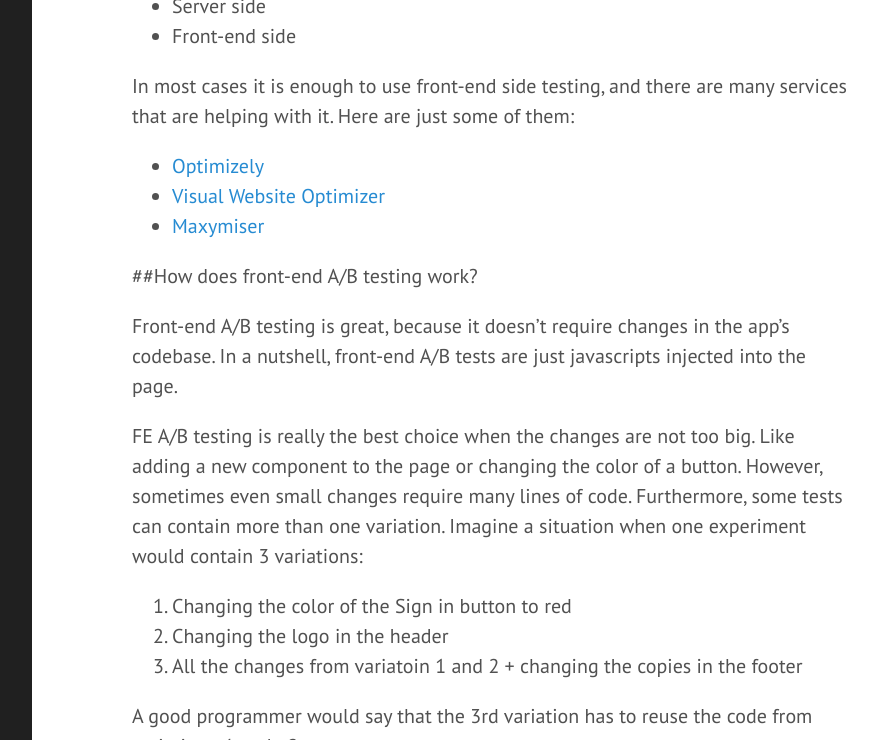
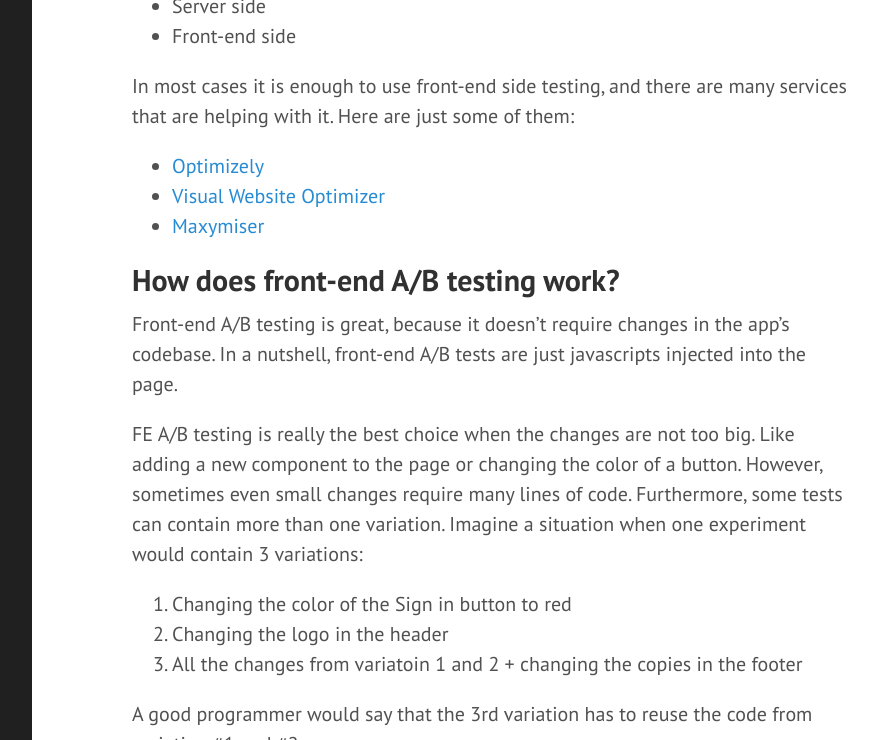
Before and after one commit to zkochan/zkochan.github.io, a Jekyll site: the page built from _posts/2015-05-22-coding-ab-tests-effectively.md, in a window 1280 px wide and 1400 px high, scrolled down 349 px, cut to the strip 0-740 px from the top of the window. Shown: the whole strip, without its empty margins (328-1205 px from the left). Built offline with Jekyll 4.4.1, drawn with Linux system fonts in a browser that asks for light colours; comment, search, counter and statistics services are not loaded; some of the changed text lies outside the part shown.

Commit message:
Update 2015-05-22-coding-ab-tests-effectively.md

````diff
--- a/_posts/2015-05-22-coding-ab-tests-effectively.md
+++ b/_posts/2015-05-22-coding-ab-tests-effectively.md
@@ -22,7 +22,7 @@
 * [Visual Website Optimizer][vwo]
 * [Maxymiser][maxymiser]
 
-##How does front-end A/B testing work?
+## How does front-end A/B testing work?
 
 Front-end A/B testing is great, because it doesn't require changes in the app's codebase. In a nutshell, front-end A/B tests are just javascripts injected into the page.
 
@@ -42,7 +42,7 @@
 
 But there's a better solution that I'll explain later.
 
-##Browserify + Livereload
+## Browserify + Livereload
 
 Developing experiments using Optimizely's built-in editor has many negative sides:
 
@@ -61,7 +61,7 @@
 
 [Livereload][livereload] can reload the page in the browser when the experiment is updated.
 
-##Foso means cool
+## Foso means cool
 
 It is very easy to create a simple NodeJS app that will do all the hard work and bundle the experiment code. When that's ready, all that remains to be done is adding two links to the page on which the experiment has to be applied:
 
@@ -70,7 +70,7 @@
 
 And the good news is: I've already created that simple NodeJS app! It is called [foso][] and uses some simple conventions to bundle scripts for multipage experiments.
 
-##How to use foso with Optimizely?
+## How to use foso with Optimizely?
 
 Lets return to our example, where we wanted to do 3 variations in one experiment, and reuse some of the code. In order to implement it with foso, we can use this folder structure:
 
@@ -94,49 +94,49 @@
 
 **red-sign-in.less** has to contain the styles that are overriding the styles of the Sign in button, making it red. It can look like this:
 
-{% highlight css %}
+```css
 .my-experiment .sign-in {
   background-color: red;
 }
-{% endhighlight %}
+```
 
 **new-logo.less** has to change the logo. Something like this will do:
 
-{% highlight css %}
+```css
 .my-experiment .logo {
   background-image: url(//example.com/some.png);
 }
-{% endhighlight %}
+```
 
 **add-class.js** can add a new class to the body in order to make the new selectors override the original styles of the elements.
 
-{% highlight javascript %}
+```js
 $('body').addClass('my-experiment');
-{% endhighlight %}
+```
 
 Now the interesting part. The 1st variation has to require the red button. **variation-1/homepage/index.js** will look like this:
 
-{% highlight javascript %}
+```js
 require('../../shared/red-sign-in.less');
 require('../../shared/add-class.js');
-{% endhighlight %}
+```
 
 The 2nd variation has to require the logo change. **variation-2/homepage/index.js**:
 
-{% highlight javascript %}
+```js
 require('../../shared/new-logo.less');
 require('../../shared/add-class.js');
-{% endhighlight %}
+```
 
 The third variation can reuse the code from the 1st and 2nd variations and add its own changes upon them.
 **variation-3/homepage/index.js**:
 
-{% highlight javascript %}
+```js
 require('../../variation-1/homepage');
 require('../../variation-2/homepage');
 
 require('./changing-footer.js');
-{% endhighlight %}
+```
 
 Each variation can be tested locally by running ``foso serve`` from the variation's root directory (e.g, my-experiment/variation-1/). The files will be bundled and saved into the ``dist/`` folders of each variation.
 
````
